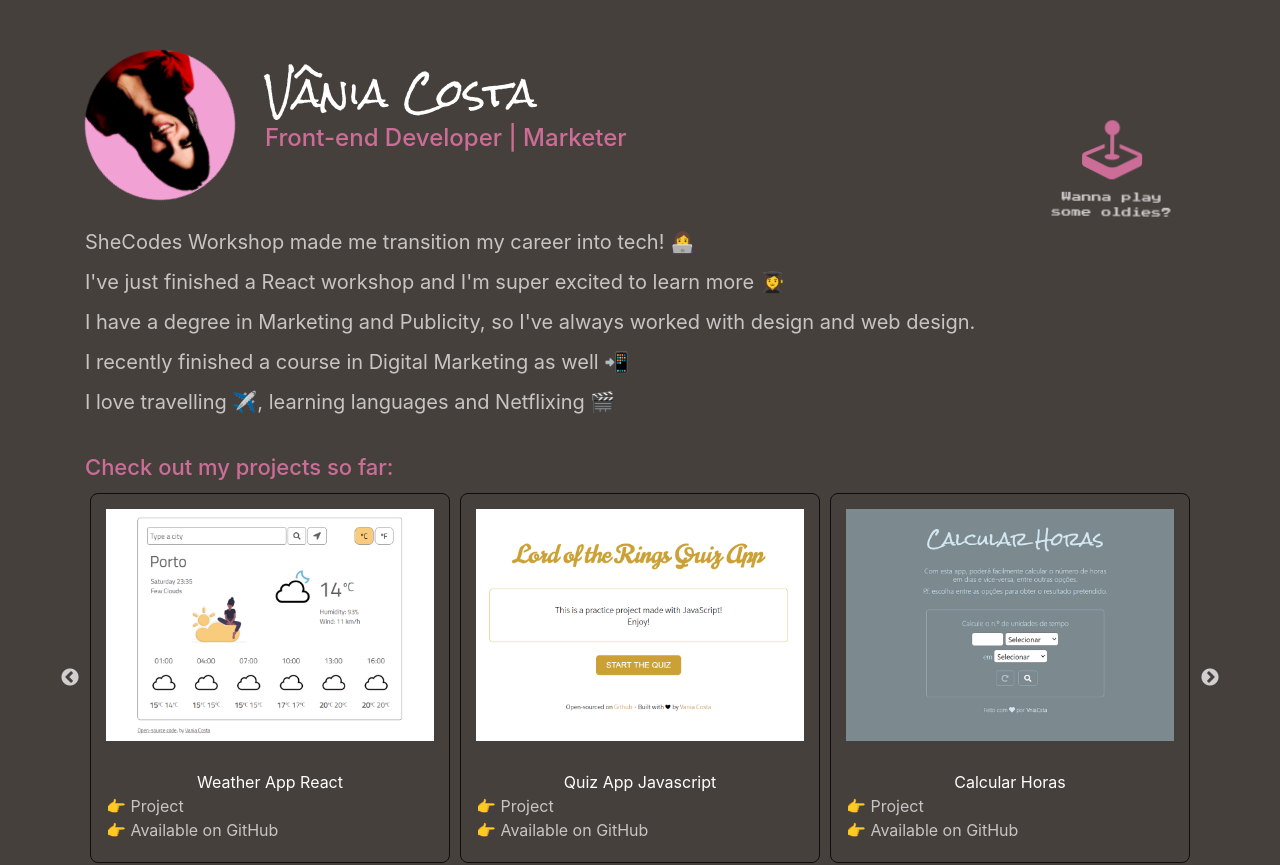
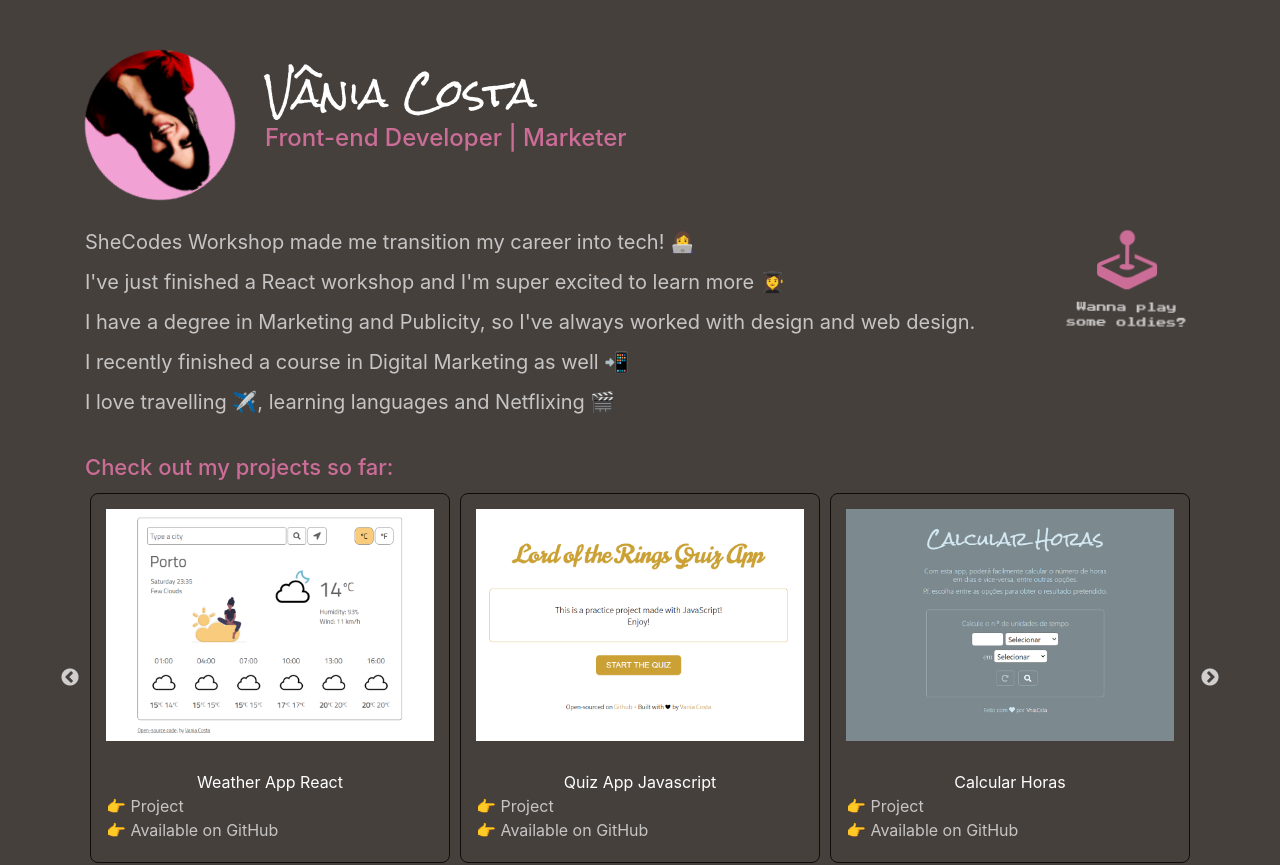
Before and after one commit to vniacsta/my-page-vniacsta, a React (Create React App) app: page / in a window 1280 px wide. Shown: the top 865 px of the page. Built offline with nearby package versions, Linux system fonts and the light colour scheme.

Commit message:
updated games link css

```diff
--- a/src/Games.css
+++ b/src/Games.css
@@ -1,7 +1,5 @@
 .Games {
-  position: absolute;
-  right: 100px;
-  top: 120px;
+  float: right;
   text-align: center;
   animation: shake 1.5s infinite;
 }
```
